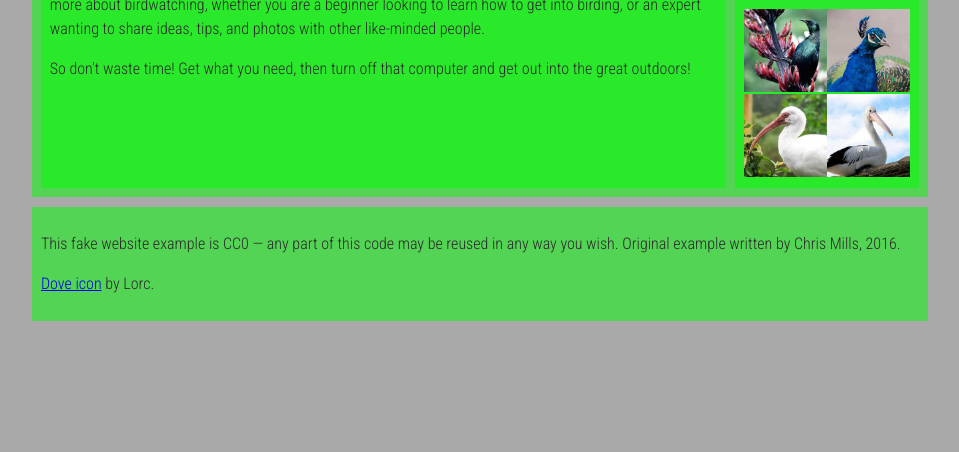
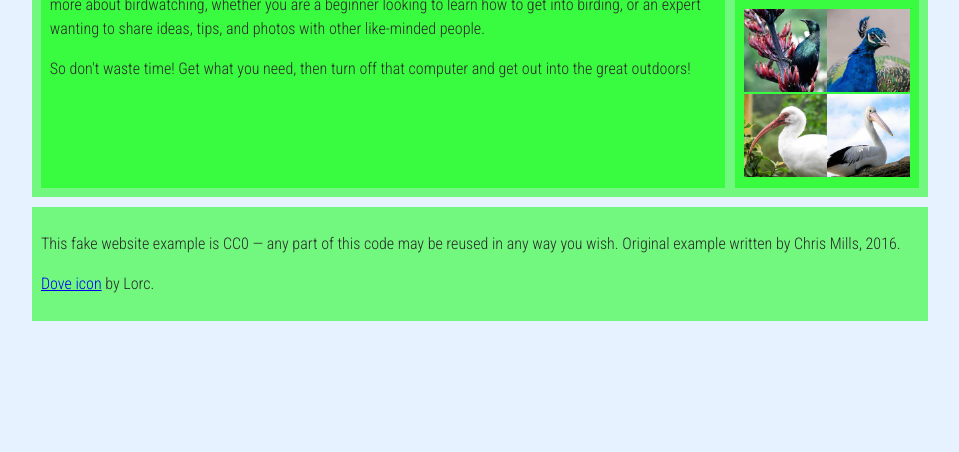
Before and after one commit to Adzeris/VS, a plain HTML site: page Tutorial01-questions/Birdwatching/index.html in a window 1280 px wide. Shown: the part 348-800 px from the top of the page, without its empty margins (160-1119 px from the left). Drawn offline with Linux system fonts and the light colour scheme.

Commit message:
nah color change works, background color

```diff
--- a/Tutorial01-questions/Birdwatching/style.css
+++ b/Tutorial01-questions/Birdwatching/style.css
@@ -4,7 +4,7 @@ body {
 
 html {
   font-size: 10px;
-  background-color: darkgrey;
+  background-color: #e6f2ff;
 }
 
 body {
```
